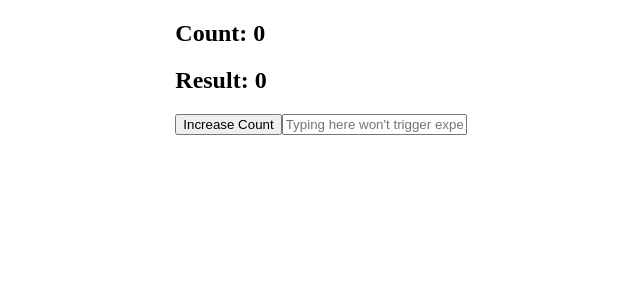
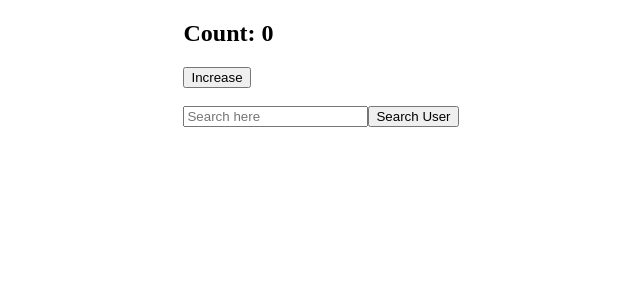
Before and after one commit to rohitware/react-skill-builder, a React (Vite) app: page / in a window 1280 px wide. Shown: the top 300 px of the page, without its empty margins (319-959 px from the left). Built offline with nearby package versions, Linux system fonts and the light colour scheme.

Commit message:
Practice React useCallback hook

```diff
--- a/src/App.jsx
+++ b/src/App.jsx
@@ -24,6 +24,7 @@ import IntervalExample from "./UseEffect/IntervalExample";
 import RefExample from "./UseRef/RefExample";
 import UseStateVsUseRef from "./UseRef/UseStateVsUseRef";
 import UseMemoExample from "./UseMemo/UseMemoExample";
+import Parent from "./useCallback/Parent";
 
 function App() {
   return (
@@ -52,7 +53,8 @@ function App() {
         {/* <IntervalExample /> */}
         {/* <RefExample /> */}
         {/* <UseStateVsUseRef /> */}
-        <UseMemoExample />
+        {/* <UseMemoExample /> */}
+        <Parent />
       </div>
     </>
   );
--- a/src/main.jsx
+++ b/src/main.jsx
@@ -6,5 +6,5 @@ import App from "./App.jsx";
 createRoot(document.getElementById("root")).render(
   <StrictMode>
     <App />
-  </StrictMode>
+  </StrictMode>,
 );
--- /dev/null
+++ b/src/useCallback/Child.jsx
@@ -0,0 +1,13 @@
+import React from "react";
+
+function Child({ searchUser }) {
+  console.log("Child Rendered");
+
+  return (
+    <>
+      <button onClick={searchUser}>Search User</button>
+    </>
+  );
+}
+
+export default React.memo(Child);
--- /dev/null
+++ b/src/useCallback/Parent.jsx
@@ -0,0 +1,30 @@
+import React, { useCallback, useState } from "react";
+import Child from "./Child";
+
+function Parent() {
+  console.log("Rendering");
+
+  const [count, setCount] = useState(0);
+  const [search, setSearch] = useState("");
+
+  const searchUser = useCallback(() => {
+    console.log("User Searching....");
+  }, []);
+
+  return (
+    <>
+      <h2>Count: {count}</h2>
+      <button onClick={() => setCount(count + 1)}>Increase</button>
+      <br /> <br />
+      <input
+        type="text"
+        placeholder="Search here"
+        value={search}
+        onChange={(e) => setSearch(e.target.value)}
+      />
+      <Child searchUser={searchUser} />
+    </>
+  );
+}
+
+export default Parent;
```
